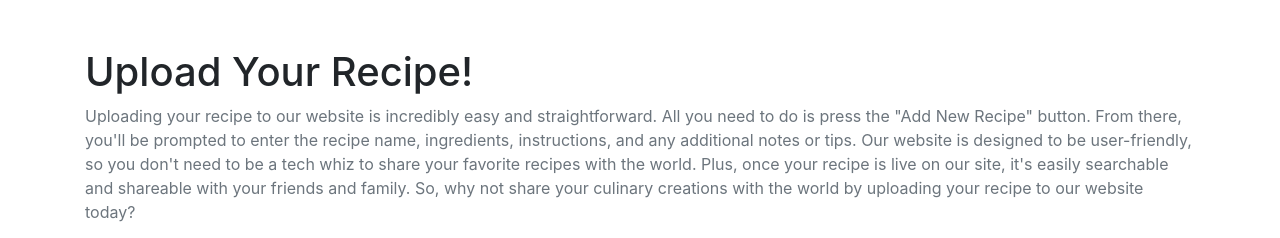
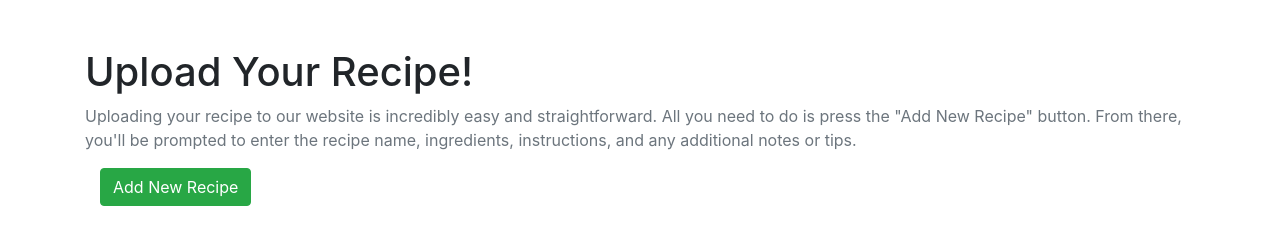
Before and after one commit to helen1032/Culinary-Chronicles, a Flask app: page /upload in a window 1280 px wide. Shown: the part 56-294 px from the top of the page. Run offline with Flask 3, Linux system fonts and the light colour scheme; data that the repository does not hold is empty; parts of the project's set-up code (start-up, migrations or seed data) failed here and were passed over; some libraries are stand-ins or nearby versions.

Commit message:
docs: Updated the ReadMe.md file

```diff
--- a/main.py
+++ b/main.py
@@ -1,4 +1,4 @@
-from flask import Flask, abort, request, flash, redirect, send_from_directory, url_for, render_template, session
+from flask import Flask, request, flash, redirect, url_for, render_template, session
 from flask_sqlalchemy import SQLAlchemy
 
 app = Flask(__name__)
--- a/templates/products/recipe_details.html
+++ b/templates/products/recipe_details.html
@@ -92,5 +92,6 @@
                                 {% endfor %}
                             </ol>
             </div>
+            <br>
         </body>
     </html>
--- a/templates/products/recipe_list.html
+++ b/templates/products/recipe_list.html
@@ -42,7 +42,7 @@
         </nav>
       <!--Search bar-->
       <div class="container mt-5">
-          <h1>Search through our database!</h1>
+          <h1>Search for Recipes</h1>
           <form>
             <div class="form-group">
               <input type="text" class="form-control" id="searchInput" placeholder="Search for recipes">
--- a/templates/upload/upload.html
+++ b/templates/upload/upload.html
@@ -48,11 +48,7 @@
       <p class="text-secondary">Uploading your recipe to our website is incredibly easy and straightforward.
         All you need to do is press the "Add New Recipe"
         button. From there, you'll be prompted to enter the recipe name, ingredients,
-        instructions, and any additional notes or tips. Our website is designed to
-        be user-friendly, so you don't need to be a tech whiz to share your favorite
-        recipes with the world. Plus, once your recipe is live on our site, it's easily
-        searchable and shareable with your friends and family. So, why not share your
-        culinary creations with the world by uploading your recipe to our website today?
+        instructions, and any additional notes or tips.
       </p>
       <div class="container">
         <a href="{{ url_for('add_recipe')}}">
```
Also changed, not shown: README.md, diagram.png (added), software.jpg (deleted), 1 other file.
